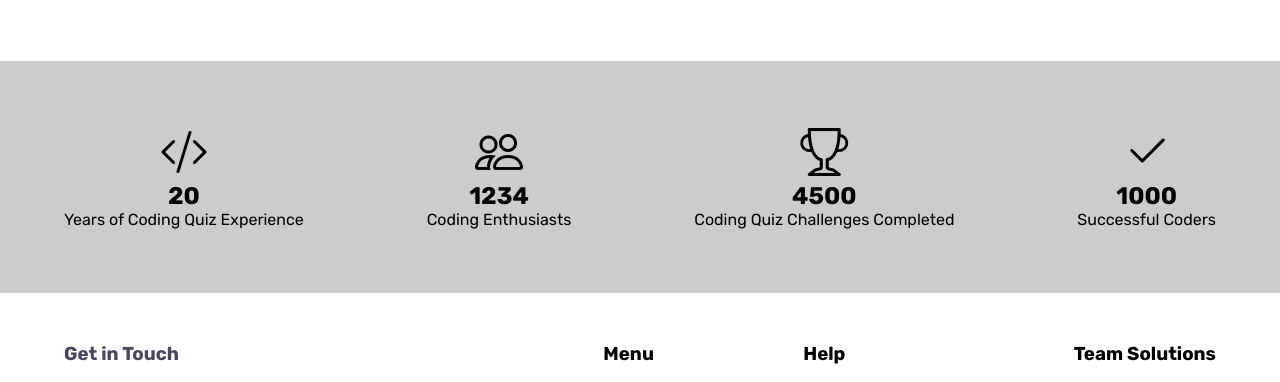
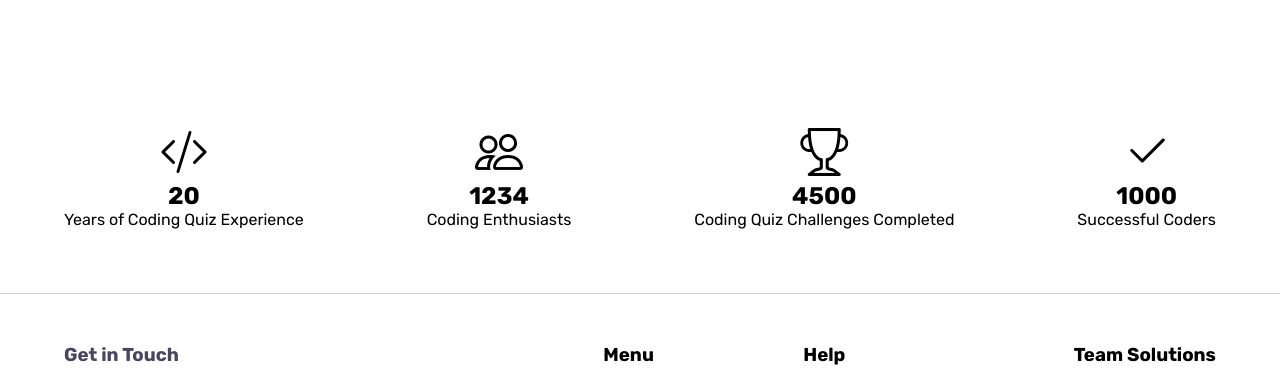
Before and after one commit to ShlokGaikwad/variable-sculptress-6789, a plain HTML site: page client/pages/about.html in a window 1280 px wide. Shown: the part 1340-1722 px from the top of the page. Drawn offline with nearby package versions, Linux system fonts and the light colour scheme.

```diff
--- a/client/styles/about.css
+++ b/client/styles/about.css
@@ -196,7 +196,7 @@
     justify-content: space-between;
     align-items: center;
     text-align: center;
-    background-color: var(--grey-three);
+    border-bottom: 1px solid var(--grey-three);
 }
 
 
```
